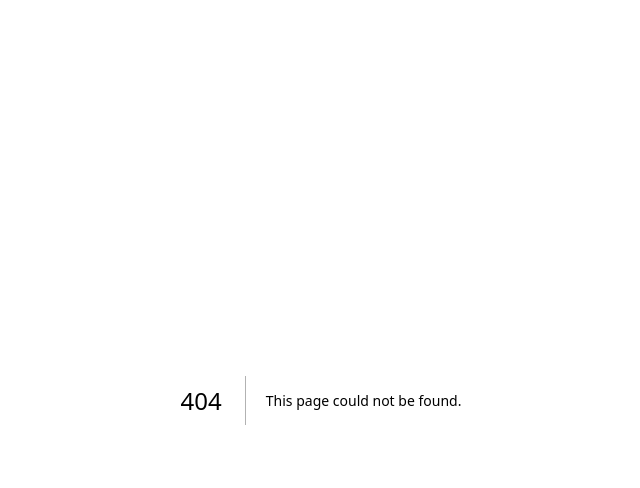
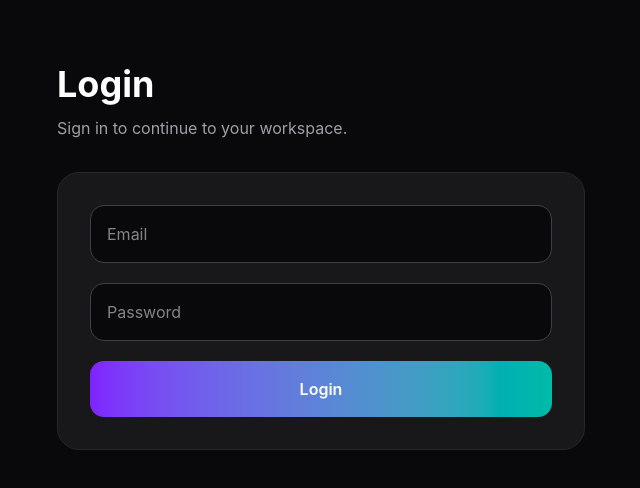
Before and after one commit to brandonrwill514/Quickpro, a Next.js app: page /login in a window 1280 px wide. Before the commit this address had no page. Shown: the top 488 px of the page, without its empty margins (319-959 px from the left). Built offline with nearby package versions, Linux system fonts and the light colour scheme; no server answers.

Commit message:
Added Supabase SSR auth middleware

```diff
--- /dev/null
+++ b/app/login/page.tsx
@@ -0,0 +1,67 @@
+"use client";
+
+import { useState } from "react";
+import { useRouter } from "next/navigation";
+import { supabase } from "@/lib/supabase";
+
+export default function LoginPage() {
+  const router = useRouter();
+
+  const [email, setEmail] = useState("");
+  const [password, setPassword] = useState("");
+  const [loading, setLoading] = useState(false);
+  const [error, setError] = useState("");
+
+  async function handleLogin() {
+    setLoading(true);
+    setError("");
+
+    const { error: loginError } = await supabase.auth.signInWithPassword({
+      email,
+      password,
+    });
+
+    if (loginError) {
+      setError(loginError.message);
+      setLoading(false);
+      return;
+    }
+
+    router.push("/workspace");
+  }
+
+  return (
+    <div className="mx-auto max-w-xl px-6 py-16">
+      <h1 className="mb-3 text-4xl font-bold">Login</h1>
+      <p className="mb-8 text-zinc-400">Sign in to continue to your workspace.</p>
+
+      <div className="space-y-5 rounded-3xl border border-zinc-800 bg-zinc-900 p-8">
+        <input
+          value={email}
+          onChange={(event) => setEmail(event.target.value)}
+          placeholder="Email"
+          className="w-full rounded-xl border border-zinc-700 bg-zinc-950 p-4"
+        />
+
+        <input
+          value={password}
+          onChange={(event) => setPassword(event.target.value)}
+          placeholder="Password"
+          type="password"
+          className="w-full rounded-xl border border-zinc-700 bg-zinc-950 p-4"
+        />
+
+        {error ? <p className="text-sm text-red-400">{error}</p> : null}
+
+        <button
+          type="button"
+          onClick={() => void handleLogin()}
+          className="w-full rounded-xl bg-gradient-to-r from-violet-600 to-teal-500 p-4 font-semibold"
+          disabled={loading}
+        >
+          {loading ? "Signing in..." : "Login"}
+        </button>
+      </div>
+    </div>
+  );
+}
--- /dev/null
+++ b/lib/supabase/middleware.ts
@@ -0,0 +1,31 @@
+import { createServerClient } from "@supabase/ssr";
+import { NextResponse } from "next/server";
+
+export async function updateSession(request: any) {
+  let response = NextResponse.next({
+    request,
+  });
+
+  const supabase = createServerClient(
+    process.env.NEXT_PUBLIC_SUPABASE_URL!,
+    process.env.NEXT_PUBLIC_SUPABASE_ANON_KEY!,
+    {
+      cookies: {
+        getAll() {
+          return request.cookies.getAll();
+        },
+
+        setAll(cookies) {
+          cookies.forEach(({ name, value, options }) => {
+            request.cookies.set(name, value);
+            response.cookies.set(name, value, options);
+          });
+        },
+      },
+    }
+  );
+
+  await supabase.auth.getUser();
+
+  return response;
+}
--- /dev/null
+++ b/middleware.ts
@@ -0,0 +1,52 @@
+import { createServerClient } from "@supabase/ssr";
+import { NextResponse } from "next/server";
+
+export async function middleware(request: any) {
+  let response = NextResponse.next();
+
+  const supabase = createServerClient(
+    process.env.NEXT_PUBLIC_SUPABASE_URL!,
+    process.env.NEXT_PUBLIC_SUPABASE_ANON_KEY!,
+    {
+      cookies: {
+        getAll() {
+          return request.cookies.getAll();
+        },
+
+        setAll(cookies) {
+          cookies.forEach(({ name, value }) => response.cookies.set(name, value));
+        },
+      },
+    }
+  );
+
+  const {
+    data: { user },
+  } = await supabase.auth.getUser();
+
+  const protectedRoutes = [
+    "/workspace",
+    "/dashboard",
+    "/settings",
+    "/ai-quotes",
+    "/quote-history",
+  ];
+
+  const isProtected = protectedRoutes.some((route) => request.nextUrl.pathname.startsWith(route));
+
+  if (isProtected && !user) {
+    return NextResponse.redirect(new URL("/signup", request.url));
+  }
+
+  return response;
+}
+
+export const config = {
+  matcher: [
+    "/workspace/:path*",
+    "/dashboard/:path*",
+    "/settings/:path*",
+    "/ai-quotes/:path*",
+    "/quote-history/:path*",
+  ],
+};
--- a/package.json
+++ b/package.json
@@ -11,6 +11,7 @@
   "dependencies": {
     "@base-ui/react": "^1.6.0",
     "@clerk/nextjs": "^7.5.12",
+    "@supabase/ssr": "^0.12.0",
     "@supabase/supabase-js": "^2.110.0",
     "class-variance-authority": "^0.7.1",
     "clsx": "^2.1.1",
```
Also changed, not shown: 1 other file (tests, documents, lock files or other folders).
